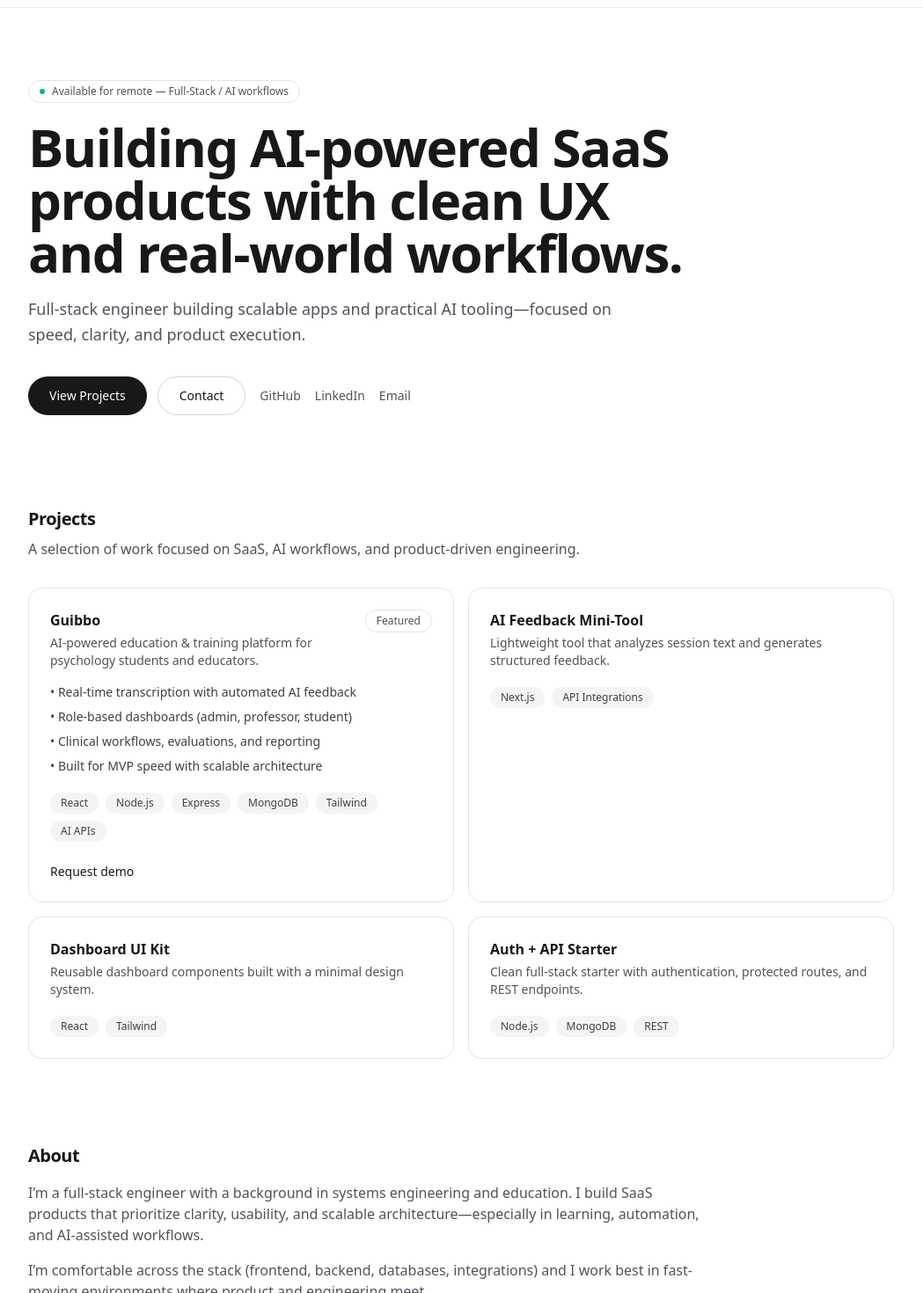
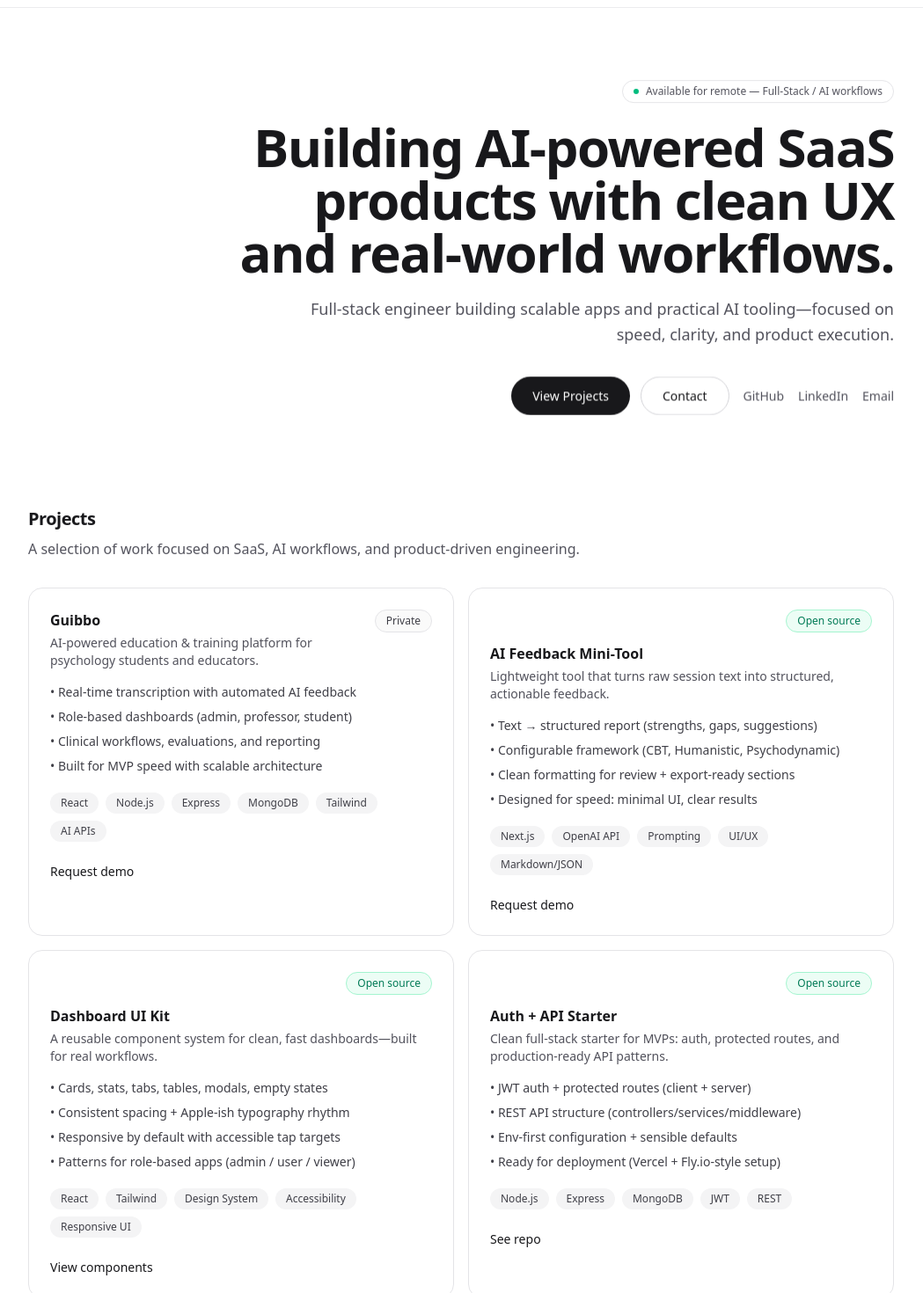
Before and after one commit to Rgonzalez7/elias-portfolio, a Next.js app: page / in a window 1280 px wide. Shown: the part 60-1530 px from the top of the page at 88% size, without its empty margins (116-1165 px from the left). Built offline with nearby package versions, Linux system fonts and the light colour scheme.

Commit message:
mejora visuales y editorialGrid

```diff
--- a/src/app/page.tsx
+++ b/src/app/page.tsx
@@ -1,17 +1,33 @@
+"use client";
+
+import { useEffect, useState } from "react";
 import ThemeToggle from "./ThemeToggle";
 import Reveal from "@/components/Reveal";
+import EditorialGrid from "@/components/EditorialGrid";
 
 export default function Home() {
   const year = new Date().getFullYear();
 
+  // ✅ activar grid con ?grid=1
+  const [showGrid, setShowGrid] = useState(false);
+
+  useEffect(() => {
+    if (typeof window === "undefined") return;
+    const params = new URLSearchParams(window.location.search);
+    setShowGrid(params.get("grid") === "1");
+  }, []);
+
   return (
     <main className="min-h-screen bg-white text-zinc-900 dark:bg-zinc-950 dark:text-zinc-100 transition-colors duration-300">
+      <EditorialGrid enabled={showGrid} />
+
       {/* Top */}
       <header
         className="sticky top-0 z-50 border-b border-zinc-200/70 bg-white/80 backdrop-blur
                   dark:border-zinc-800/70 dark:bg-zinc-950/75 transition-colors duration-300"
       >
-        <div className="mx-auto flex max-w-5xl items-center justify-between px-5 py-4">
+        <div className="mx-auto flex max-w-5xl items-center px-5 py-4">
+          {/* Logo stays left */}
           <a
             href="#top"
             className="flex items-center gap-2 text-sm font-medium tracking-tight transition-opacity duration-200 hover:opacity-90"
@@ -22,9 +38,10 @@ export default function Home() {
             <span>Elias Gonzalez</span>
           </a>
 
-          <div className="flex items-center gap-3 sm:gap-4">
+          {/* Push everything else to the right */}
+          <div className="ml-auto flex items-center gap-5 text-right">
             {/* Desktop nav */}
-            <nav className="hidden sm:flex items-center gap-5 text-sm text-zinc-600 dark:text-zinc-300">
+            <nav className="hidden sm:flex items-center gap-6 text-sm text-zinc-600 dark:text-zinc-300">
               <a
                 className="transition-colors duration-200 hover:text-zinc-900 dark:hover:text-white"
                 href="#projects"
@@ -45,7 +62,7 @@ export default function Home() {
               </a>
             </nav>
 
-            {/* Mobile: single action */}
+            {/* Mobile CTA */}
             <a
               href="#contact"
               className="sm:hidden inline-flex h-11 items-center justify-center rounded-full border border-zinc-300 px-4 text-sm font-medium
@@ -62,7 +79,22 @@ export default function Home() {
 
       {/* Hero */}
       <section id="top" className="mx-auto max-w-5xl px-5 pt-20 pb-14">
-        <div className="max-w-3xl">
+        <div className="relative">
+          {/* micro blur glow (behind) */}
+          <div aria-hidden="true" className="pointer-events-none absolute inset-0 -z-10">
+            <div
+              className="absolute right-[-80px] top-[-60px] h-[280px] w-[280px] rounded-full bg-zinc-200/70 blur-3xl
+                        dark:bg-zinc-800/40"
+            />
+            <div
+              className="absolute right-[120px] top-[120px] h-[220px] w-[220px] rounded-full bg-emerald-200/40 blur-3xl
+                        dark:bg-emerald-900/20"
+            />
+          </div>
+
+          {/* content */}
+          <div className="ml-auto max-w-3xl text-right">
+            <Reveal>
               {/* Availability line */}
               <div
                 className="mb-5 inline-flex items-center gap-2 rounded-full border border-zinc-200 bg-white/70 px-3 py-1 text-xs font-medium text-zinc-600
@@ -76,12 +108,14 @@ export default function Home() {
                 Building AI-powered SaaS products with clean UX and real-world workflows.
               </h1>
 
-          <p className="mt-5 max-w-2xl text-lg leading-relaxed text-zinc-600 dark:text-zinc-300 transition-colors duration-300">
-            Full-stack engineer building scalable apps and practical AI tooling—focused on speed, clarity, and product execution.
+              <p className="mt-5 ml-auto max-w-2xl text-lg leading-relaxed text-zinc-600 dark:text-zinc-300 transition-colors duration-300">
+                Full-stack engineer building scalable apps and practical AI tooling—focused on speed,
+                clarity, and product execution.
               </p>
+            </Reveal>
 
-          {/* Buttons (mobile ultra fine) */}
-          <div className="mt-8 flex flex-col sm:flex-row items-stretch sm:items-center gap-3">
+            <Reveal delay={80}>
+              <div className="mt-8 flex flex-col sm:flex-row items-stretch sm:items-center gap-3 justify-end">
                 <a
                   href="#projects"
                   className="inline-flex h-11 w-full sm:w-auto items-center justify-center rounded-full bg-zinc-900 px-6 text-sm font-medium text-white
@@ -100,7 +134,7 @@ export default function Home() {
                   Contact
                 </a>
 
-            <div className="mt-2 sm:mt-0 sm:ml-1 flex flex-wrap items-center gap-x-4 gap-y-2 text-sm text-zinc-600 dark:text-zinc-300 transition-colors duration-300">
+                <div className="mt-2 sm:mt-0 sm:ml-1 flex flex-wrap items-center gap-x-4 gap-y-2 text-sm text-zinc-600 dark:text-zinc-300 transition-colors duration-300 justify-end">
                   <a
                     className="transition-colors duration-200 hover:text-zinc-900 dark:hover:text-white"
                     href="https://github.com/rgonzalez7"
@@ -124,6 +158,8 @@ export default function Home() {
                     Email
                   </a>
                 </div>
+              </div>
+            </Reveal>
           </div>
         </div>
       </section>
@@ -153,11 +189,12 @@ export default function Home() {
                   AI-powered education & training platform for psychology students and educators.
                 </p>
               </div>
+
               <span
-                className="rounded-full border border-zinc-200 px-3 py-1 text-xs text-zinc-600
-                           dark:border-zinc-800 dark:text-zinc-300 transition-colors duration-300"
+                className="rounded-full border border-zinc-200 bg-zinc-50 px-3 py-1 text-xs font-medium text-zinc-700
+                           dark:border-zinc-800 dark:bg-zinc-900 dark:text-zinc-200 transition-colors duration-300"
               >
-                Featured
+                Private
               </span>
             </div>
 
@@ -190,49 +227,130 @@ export default function Home() {
             </div>
           </article>
 
-          {/* Placeholder project */}
-          {[
-            {
-              title: "AI Feedback Mini-Tool",
-              desc: "Lightweight tool that analyzes session text and generates structured feedback.",
-              tags: ["Next.js", "API Integrations"],
-            },
-            {
-              title: "Dashboard UI Kit",
-              desc: "Reusable dashboard components built with a minimal design system.",
-              tags: ["React", "Tailwind"],
-            },
-            {
-              title: "Auth + API Starter",
-              desc: "Clean full-stack starter with authentication, protected routes, and REST endpoints.",
-              tags: ["Node.js", "MongoDB", "REST"],
-            },
-          ].map((p) => (
-            <article
-              key={p.title}
-              className="rounded-2xl border border-zinc-200 p-7 sm:p-6 dark:border-zinc-800
-                         transition-transform duration-200 will-change-transform
-                         hover:-translate-y-[2px]
-                         hover:shadow-[0_12px_30px_-18px_rgba(0,0,0,0.35)]
-                         dark:hover:shadow-[0_12px_30px_-18px_rgba(0,0,0,0.7)]"
-            >
-              <h3 className="text-base font-semibold">{p.title}</h3>
+          {/* AI Feedback Mini-Tool */}
+          <article className="rounded-2xl border border-zinc-200 p-6 dark:border-zinc-800 transition-transform duration-200 will-change-transform hover:-translate-y-[2px] hover:shadow-[0_12px_30px_-18px_rgba(0,0,0,0.35)] dark:hover:shadow-[0_12px_30px_-18px_rgba(0,0,0,0.7)]">
+            <div className="mb-3 flex justify-end">
+              <span className="rounded-full border border-emerald-200 bg-emerald-50 px-3 py-1 text-xs font-medium text-emerald-700 dark:border-emerald-900/40 dark:bg-emerald-950/40 dark:text-emerald-400 transition-colors duration-300">
+                Open source
+              </span>
+            </div>
+
+            <h3 className="text-base font-semibold">AI Feedback Mini-Tool</h3>
             <p className="mt-1 text-sm text-zinc-600 dark:text-zinc-300 transition-colors duration-300">
-                {p.desc}
+              Lightweight tool that turns raw session text into structured, actionable feedback.
             </p>
+
+            <ul className="mt-4 space-y-2 text-sm text-zinc-700 dark:text-zinc-300 transition-colors duration-300">
+              <li>• Text → structured report (strengths, gaps, suggestions)</li>
+              <li>• Configurable framework (CBT, Humanistic, Psychodynamic)</li>
+              <li>• Clean formatting for review + export-ready sections</li>
+              <li>• Designed for speed: minimal UI, clear results</li>
+            </ul>
+
             <div className="mt-5 flex flex-wrap gap-2">
-                {p.tags.map((t) => (
+              {["Next.js", "OpenAI API", "Prompting", "UI/UX", "Markdown/JSON"].map((t) => (
                 <span
                   key={t}
-                    className="rounded-full bg-zinc-100 px-3 py-1 text-xs text-zinc-700
-                               dark:bg-zinc-900 dark:text-zinc-200 transition-colors duration-300"
+                  className="rounded-full bg-zinc-100 px-3 py-1 text-xs text-zinc-700 dark:bg-zinc-900 dark:text-zinc-200 transition-colors duration-300"
                 >
                   {t}
                 </span>
               ))}
             </div>
+
+            <div className="mt-6 flex flex-wrap gap-3">
+              <a
+                href="mailto:rmngzps@gmail.com?subject=AI%20Feedback%20Mini-Tool%20Demo"
+                className="text-sm font-medium text-zinc-900 hover:underline dark:text-white transition-colors duration-200"
+              >
+                Request demo
+              </a>
+            </div>
           </article>
+
+          {/* Dashboard UI Kit */}
+          <article className="rounded-2xl border border-zinc-200 p-6 dark:border-zinc-800 transition-transform duration-200 will-change-transform hover:-translate-y-[2px] hover:shadow-[0_12px_30px_-18px_rgba(0,0,0,0.35)] dark:hover:shadow-[0_12px_30px_-18px_rgba(0,0,0,0.7)]">
+            <div className="mb-3 flex justify-end">
+              <span className="rounded-full border border-emerald-200 bg-emerald-50 px-3 py-1 text-xs font-medium text-emerald-700 dark:border-emerald-900/40 dark:bg-emerald-950/40 dark:text-emerald-400 transition-colors duration-300">
+                Open source
+              </span>
+            </div>
+
+            <h3 className="text-base font-semibold">Dashboard UI Kit</h3>
+            <p className="mt-1 text-sm text-zinc-600 dark:text-zinc-300 transition-colors duration-300">
+              A reusable component system for clean, fast dashboards—built for real workflows.
+            </p>
+
+            <ul className="mt-4 space-y-2 text-sm text-zinc-700 dark:text-zinc-300 transition-colors duration-300">
+              <li>• Cards, stats, tabs, tables, modals, empty states</li>
+              <li>• Consistent spacing + Apple-ish typography rhythm</li>
+              <li>• Responsive by default with accessible tap targets</li>
+              <li>• Patterns for role-based apps (admin / user / viewer)</li>
+            </ul>
+
+            <div className="mt-5 flex flex-wrap gap-2">
+              {["React", "Tailwind", "Design System", "Accessibility", "Responsive UI"].map((t) => (
+                <span
+                  key={t}
+                  className="rounded-full bg-zinc-100 px-3 py-1 text-xs text-zinc-700 dark:bg-zinc-900 dark:text-zinc-200 transition-colors duration-300"
+                >
+                  {t}
+                </span>
               ))}
+            </div>
+
+            <div className="mt-6 flex flex-wrap gap-3">
+              <a
+                href="#projects"
+                className="text-sm font-medium text-zinc-900 hover:underline dark:text-white transition-colors duration-200"
+              >
+                View components
+              </a>
+            </div>
+          </article>
+
+          {/* Auth + API Starter */}
+          <article className="rounded-2xl border border-zinc-200 p-6 dark:border-zinc-800 transition-transform duration-200 will-change-transform hover:-translate-y-[2px] hover:shadow-[0_12px_30px_-18px_rgba(0,0,0,0.35)] dark:hover:shadow-[0_12px_30px_-18px_rgba(0,0,0,0.7)]">
+            <div className="mb-3 flex justify-end">
+              <span className="rounded-full border border-emerald-200 bg-emerald-50 px-3 py-1 text-xs font-medium text-emerald-700 dark:border-emerald-900/40 dark:bg-emerald-950/40 dark:text-emerald-400 transition-colors duration-300">
+                Open source
+              </span>
+            </div>
+
+            <h3 className="text-base font-semibold">Auth + API Starter</h3>
+            <p className="mt-1 text-sm text-zinc-600 dark:text-zinc-300 transition-colors duration-300">
+              Clean full-stack starter for MVPs: auth, protected routes, and production-ready API patterns.
+            </p>
+
+            <ul className="mt-4 space-y-2 text-sm text-zinc-700 dark:text-zinc-300 transition-colors duration-300">
+              <li>• JWT auth + protected routes (client + server)</li>
+              <li>• REST API structure (controllers/services/middleware)</li>
+              <li>• Env-first configuration + sensible defaults</li>
+              <li>• Ready for deployment (Vercel + Fly.io-style setup)</li>
+            </ul>
+
+            <div className="mt-5 flex flex-wrap gap-2">
+              {["Node.js", "Express", "MongoDB", "JWT", "REST"].map((t) => (
+                <span
+                  key={t}
+                  className="rounded-full bg-zinc-100 px-3 py-1 text-xs text-zinc-700 dark:bg-zinc-900 dark:text-zinc-200 transition-colors duration-300"
+                >
+                  {t}
+                </span>
+              ))}
+            </div>
+
+            <div className="mt-6 flex flex-wrap gap-3">
+              <a
+                href="https://github.com/rgonzalez7"
+                target="_blank"
+                rel="noreferrer"
+                className="text-sm font-medium text-zinc-900 hover:underline dark:text-white transition-colors duration-200"
+              >
+                See repo
+              </a>
+            </div>
+          </article>
         </div>
       </section>
 
@@ -242,7 +360,7 @@ export default function Home() {
           <h2 className="text-xl font-semibold tracking-tight">About</h2>
         </Reveal>
 
-        <div className="mt-4 max-w-3xl space-y-4 text-zinc-600 dark:text-zinc-300 transition-colors duration-300">
+        <div className="mt-4 w-full space-y-4 text-zinc-600 dark:text-zinc-300 transition-colors duration-300">
           <p>
             I’m a full-stack engineer with a background in systems engineering and education. I build SaaS
             products that prioritize clarity, usability, and scalable architecture—especially in learning,
--- /dev/null
+++ b/src/components/EditorialGrid.tsx
@@ -0,0 +1,34 @@
+"use client";
+
+type EditorialGridProps = {
+  enabled?: boolean;
+};
+
+export default function EditorialGrid({ enabled = false }: EditorialGridProps) {
+  if (!enabled) return null;
+
+  return (
+    <div
+      aria-hidden="true"
+      className="pointer-events-none fixed inset-0 z-[60] opacity-[0.07] mix-blend-multiply dark:mix-blend-screen"
+    >
+      {/* vertical columns */}
+      <div
+        className="absolute inset-0"
+        style={{
+          backgroundImage:
+            "repeating-linear-gradient(to right, rgba(0,0,0,1) 0px, rgba(0,0,0,1) 1px, rgba(0,0,0,0) 1px, rgba(0,0,0,0) 64px)",
+        }}
+      />
+
+      {/* horizontal baseline grid */}
+      <div
+        className="absolute inset-0"
+        style={{
+          backgroundImage:
+            "repeating-linear-gradient(to bottom, rgba(0,0,0,1) 0px, rgba(0,0,0,1) 1px, rgba(0,0,0,0) 1px, rgba(0,0,0,0) 24px)",
+        }}
+      />
+    </div>
+  );
+}
--- a/src/components/Reveal.tsx
+++ b/src/components/Reveal.tsx
@@ -1,46 +1,62 @@
 "use client";
 
-import { useEffect, useRef, useState } from "react";
+import React, { useEffect, useMemo, useRef, useState } from "react";
+
+type RevealProps = {
+  children: React.ReactNode;
+  className?: string;
+  delay?: number; // ms
+  once?: boolean;
+};
 
 export default function Reveal({
   children,
   className = "",
   delay = 0,
-}: {
-  children: React.ReactNode;
-  className?: string;
-  delay?: number; // ms
-}) {
+  once = true,
+}: RevealProps) {
   const ref = useRef<HTMLDivElement | null>(null);
-  const [show, setShow] = useState(false);
+  const [inView, setInView] = useState(false);
+
+  const prefersReducedMotion = useMemo(() => {
+    if (typeof window === "undefined") return false;
+    return window.matchMedia?.("(prefers-reduced-motion: reduce)")?.matches ?? false;
+  }, []);
 
   useEffect(() => {
+    if (prefersReducedMotion) {
+      setInView(true);
+      return;
+    }
+
     const el = ref.current;
     if (!el) return;
 
     const obs = new IntersectionObserver(
       ([entry]) => {
         if (entry.isIntersecting) {
-          setShow(true);
-          obs.disconnect();
+          setInView(true);
+          if (once) obs.disconnect();
+        } else if (!once) {
+          setInView(false);
         }
       },
-      { root: null, threshold: 0.12 }
+      { threshold: 0.12, rootMargin: "0px 0px -10% 0px" }
     );
 
     obs.observe(el);
     return () => obs.disconnect();
-  }, []);
+  }, [once, prefersReducedMotion]);
 
   return (
     <div
       ref={ref}
-      style={{ transitionDelay: `${delay}ms` }}
       className={[
-        "reveal",
-        show ? "reveal--show" : "",
+        "transition-all duration-500 ease-out will-change-transform",
+        inView ? "opacity-100 translate-y-0" : "opacity-0 translate-y-2",
         className,
       ].join(" ")}
+      style={{ transitionDelay: `${delay}ms` }}
     >
       {children}
     </div>
--- a/tsconfig.json
+++ b/tsconfig.json
@@ -29,6 +29,6 @@
     ".next/types/**/*.ts",
     ".next/dev/types/**/*.ts",
     "**/*.mts"
-  ],
+, "src/components/EditorialGrid.tsx"  ],
   "exclude": ["node_modules"]
 }
```
Lines whose indentation alone changed are shown as unchanged.
